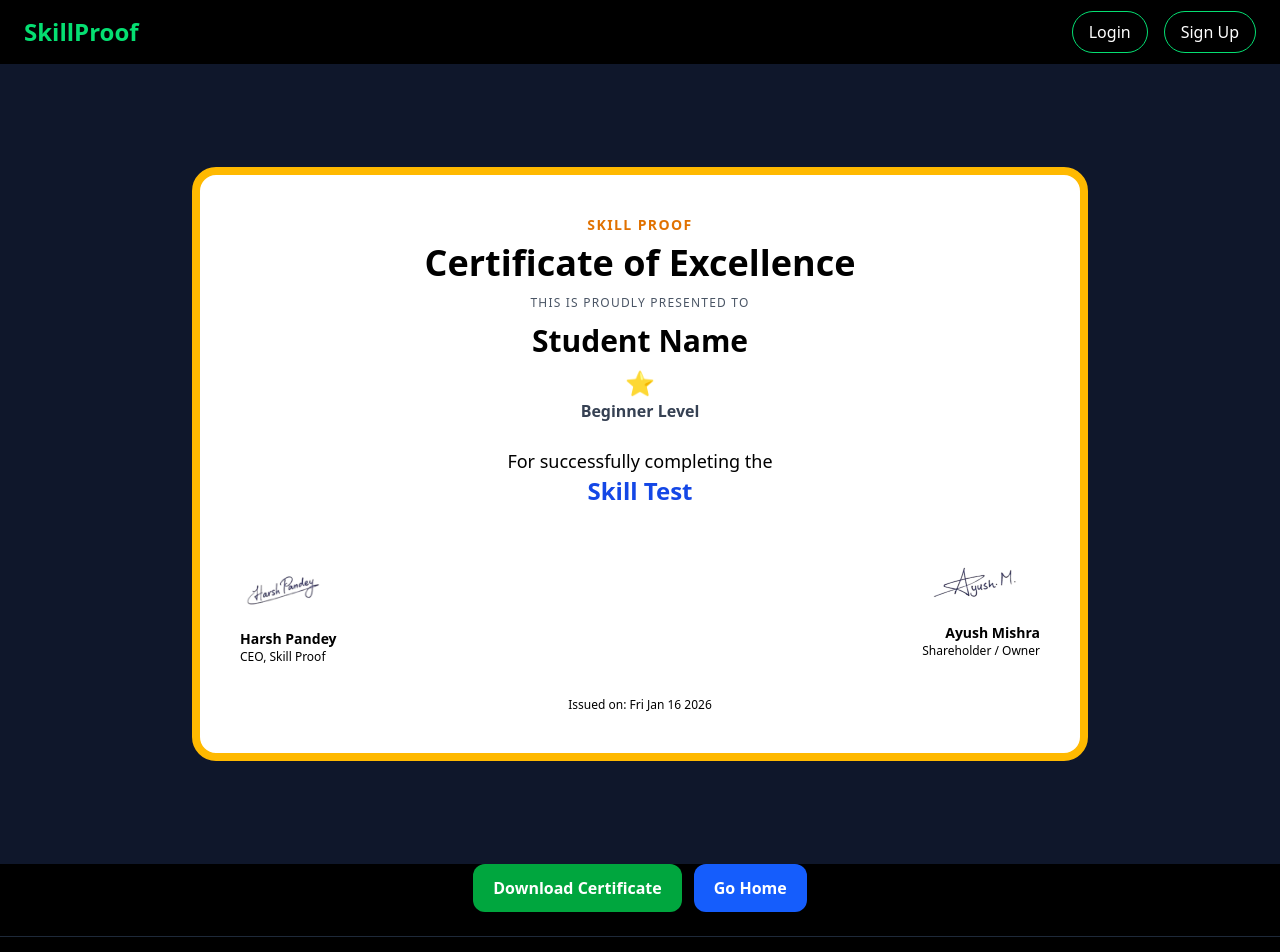
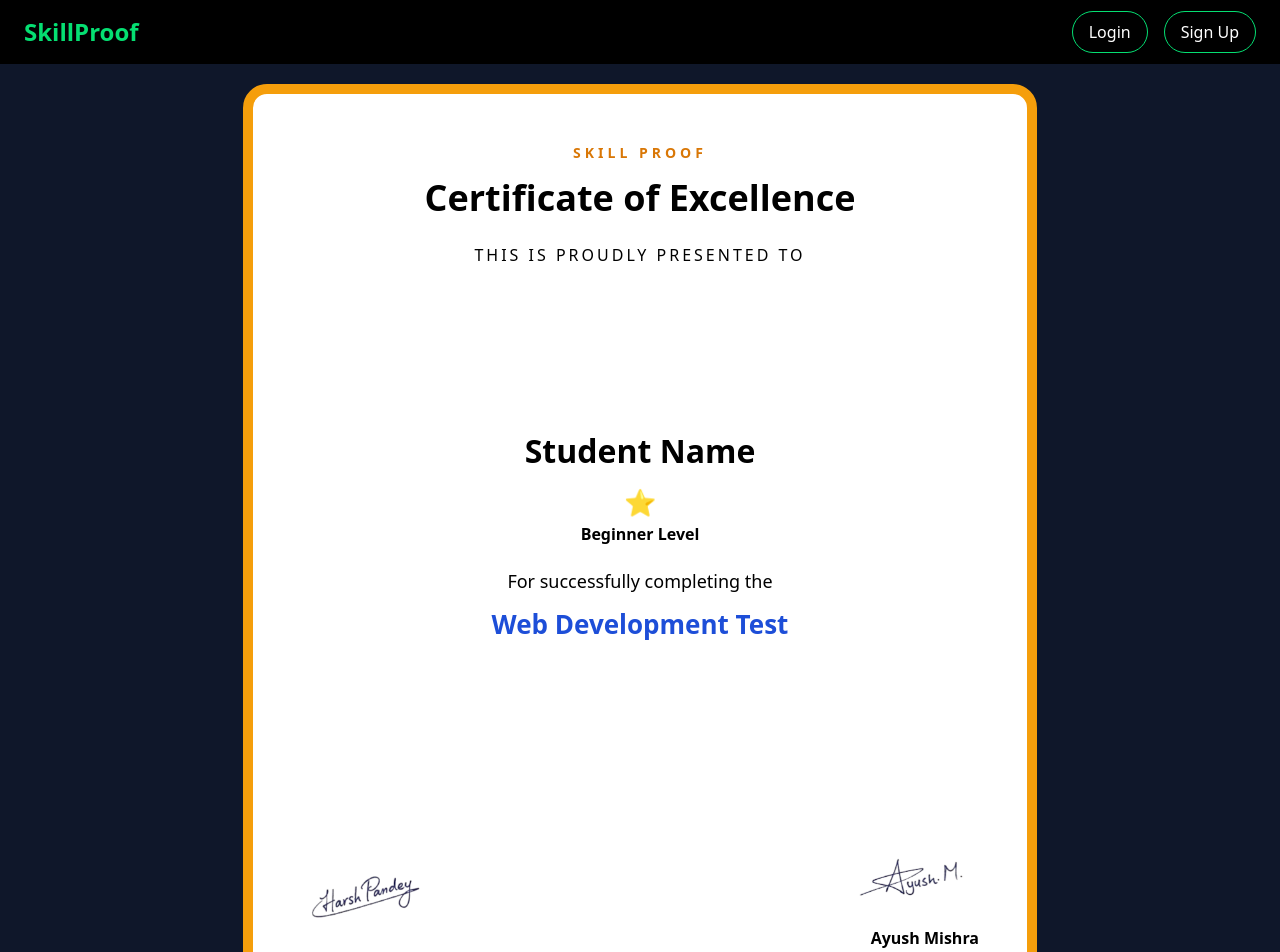
Before and after one commit to harshpandey3996/skill-proof, a React (Vite) app in the folder Frontend/: page /certificate in a window 1280 px wide. Shown: the top 952 px of the page. Built offline with nearby package versions, Linux system fonts and the light colour scheme.

Commit message:
Change default certificate type to 'webdev'

```diff
--- a/Frontend/src/Pages/Certificate.jsx
+++ b/Frontend/src/Pages/Certificate.jsx
@@ -14,7 +14,7 @@
 
   const user = JSON.parse(localStorage.getItem("user"));
 
-  const certificateType = location.state?.type || "frontend";
+  const certificateType = location.state?.type || "webdev";
   const certificateLevel = location.state?.level || "beginner";
 
   const testNameMap = {
@@ -37,129 +37,187 @@
   const { stars, label } = levelConfig[certificateLevel];
   const renderStars = () => "⭐".repeat(stars);
 
-const downloadCertificate = async () => {
-  if (!certificateRef.current) return;
+  const downloadCertificate = async () => {
+    if (!certificateRef.current) return;
 
-  try {
     const canvas = await html2canvas(certificateRef.current, {
-      scale: 2,
+      scale: 3,
+      useCORS: true,
       backgroundColor: "#ffffff",
-      useCORS: true,
-      scrollY: -window.scrollY,
-
-      onclone: (doc) => {
-        doc.querySelectorAll("*").forEach((el) => {
-          const style = doc.defaultView.getComputedStyle(el);
-          if (style.color?.includes("oklch")) el.style.color = "#000";
-          if (style.backgroundColor?.includes("oklch"))
-            el.style.backgroundColor = "#fff";
-          if (style.borderColor?.includes("oklch"))
-            el.style.borderColor = "#f59e0b";
-          el.style.boxShadow = "none";
-          el.style.filter = "none";
-        });
-      },
+      width: 794,
+      height: 1123,
+      windowWidth: 794,
+      windowHeight: 1123,
     });
 
     const imgData = canvas.toDataURL("image/png");
 
     const pdf = new jsPDF("portrait", "mm", "a4");
-
-    const pageWidth = pdf.internal.pageSize.getWidth();
-    const pageHeight = pdf.internal.pageSize.getHeight();
-
-    const imgWidth = pageWidth - 20; // margins
-    const imgHeight = (canvas.height * imgWidth) / canvas.width;
-
-    const x = 10;
-    const y = (pageHeight - imgHeight) / 2;
-
-    pdf.addImage(imgData, "PNG", x, y, imgWidth, imgHeight);
+    pdf.addImage(imgData, "PNG", 0, 0, 210, 297);
     pdf.save("certificate.pdf");
-
-    // ✅ SUCCESS ALERT
-    alert("Your certificate has been downloaded successfully 🎉");
-  } catch (error) {
-    console.error("Certificate download failed:", error);
-
-    // ⚠ ERROR ALERT
-    alert(
-      "Something went wrong while downloading the certificate. Please try again!"
-    );
-  }
-};
+  };
 
   return (
     <>
       <Navbar />
 
-      <div className="min-h-screen bg-slate-900 flex justify-center items-center px-3 py-6">
-        <div
-          ref={certificateRef}
-          className="w-full max-w-md sm:max-w-4xl bg-white rounded-3xl border-8 border-amber-400 p-4 sm:p-10 text-center overflow-hidden"
-        >
-          <p className="tracking-widest text-amber-600 font-bold text-xs sm:text-sm">
-            SKILL PROOF
-          </p>
+      {/* INLINE CSS */}
+      <style>{`
+        .certificate-wrapper {
+          display: flex;
+          justify-content: center;
+          padding: 20px;
+          background: #0f172a;
+          overflow-x: auto;
+        }
 
-          <h1 className="text-xl sm:text-4xl font-bold text-black mt-2">
-            Certificate of Excellence
-          </h1>
+        .certificate-a4 {
+          width: 794px;
+          height: 1123px;
+          background: white;
+          border-radius: 24px;
+          border: 10px solid #f59e0b;
+          padding: 48px;
+          box-sizing: border-box;
+          text-align: center;
 
-          <p className="uppercase text-[10px] sm:text-xs tracking-widest text-gray-600 mt-3">
-            This is proudly presented to
-          </p>
+          display: flex;
+          flex-direction: column;
+          justify-content: space-between; /* 🔥 bottom space fix */
+        }
 
-          <h2 className="mt-3 text-lg sm:text-3xl font-semibold text-black">
-            {user?.name || "Student Name"}
-          </h2>
+        @media (max-width: 768px) {
+          .certificate-a4 {
+            transform: scale(0.48);
+            transform-origin: top center;
+          }
+        }
 
-          <div className="text-lg sm:text-2xl mt-2">{renderStars()}</div>
+        .subtitle {
+          letter-spacing: 4px;
+          color: #d97706;
+          font-weight: bold;
+          font-size: 14px;
+        }
 
-          <p className="font-semibold text-gray-700 text-sm sm:text-base">
-            {label}
-          </p>
+        .title {
+          font-size: 36px;
+          font-weight: 800;
+          margin-top: 8px;
+        }
 
-          <p className="mt-4 sm:mt-6 text-sm sm:text-lg">
-            For successfully completing the
-          </p>
+        .name {
+          font-size: 32px;
+          font-weight: 700;
+          margin-top: 160px;
+        }
 
-          <p className="text-base sm:text-2xl font-bold text-blue-700">
-            {testName}
-          </p>
+        .test {
+          font-size: 26px;
+          font-weight: 700;
+          color: #1d4ed8;
+          margin-top: 10px;
+        }
 
-          <div className="mt-10 flex flex-col sm:flex-row justify-between gap-8 text-black text-sm">
-            <div className="text-center sm:text-left">
-              <img src={sign1} className="w-20 mx-auto sm:mx-0" />
-              <p className="font-bold mt-2">Harsh Pandey</p>
-              <p className="text-xs">CEO, Skill Proof</p>
+        .signatures {
+          display: flex;
+          justify-content: space-between;
+          margin-top: 70px; /* 🔥 reduced */
+        }
+
+        .signatures img {
+          width: 120px;
+        }
+
+        .sign-name {
+          font-weight: bold;
+          margin-top: 8px;
+        }
+
+        .footer-btns {
+          display: flex;
+          justify-content: center;
+          gap: 12px;
+          padding-bottom: 30px;
+        }
+
+        .btn {
+          padding: 14px 22px;
+          border-radius: 12px;
+          color: white;
+          font-weight: bold;
+          border: none;
+          cursor: pointer;
+        }
+
+        .btn-download {
+          background: #16a34a;
+        }
+
+        .btn-home {
+          background: #2563eb;
+        }
+      `}</style>
+
+      <div className="certificate-wrapper">
+        <div ref={certificateRef} className="certificate-a4">
+
+          {/* TOP */}
+          <div>
+            <div className="subtitle">SKILL PROOF</div>
+            <div className="title">Certificate of Excellence</div>
+
+            <p style={{ marginTop: "18px", letterSpacing: "3px" }}>
+              THIS IS PROUDLY PRESENTED TO
+            </p>
+
+            <div className="name ">
+              {user?.name || "Student Name"}
             </div>
 
-            <div className="text-center sm:text-right">
-              <img src={sign2} className="w-24 mx-auto sm:ml-auto" />
-              <p className="font-bold mt-2">Ayush Mishra</p>
-              <p className="text-xs">Shareholder / Owner</p>
+            <div style={{ fontSize: "26px", marginTop: "8px" }}>
+              {renderStars()}
+            </div>
+
+            <p style={{ fontWeight: "600" }}>{label}</p>
+
+            <p style={{ marginTop: "22px", fontSize: "18px" }}>
+              For successfully completing the
+            </p>
+
+            <div className="test">{testName}</div>
+          </div>
+
+          {/* MIDDLE */}
+          <div className="signatures">
+            <div>
+              <img src={sign1} alt="CEO Signature" />
+              <div className="sign-name">Harsh Pandey</div>
+              <div style={{ fontSize: "12px" }}>CEO, Skill Proof</div>
+            </div>
+
+            <div style={{ textAlign: "right" }}>
+              <img src={sign2} alt="Owner Signature" />
+              <div className="sign-name">Ayush Mishra</div>
+              <div style={{ fontSize: "12px" }}>
+                Shareholder / Owner
+              </div>
             </div>
           </div>
 
-          <p className="mt-8 text-xs text-black">
+          {/* BOTTOM */}
+          <p style={{ fontSize: "12px", marginTop: "20px" }}>
             Issued on: {new Date().toDateString()}
           </p>
         </div>
       </div>
 
-      <div className="flex justify-center gap-3 pb-6">
-        <button
-          onClick={downloadCertificate}
-          className="px-5 py-3 rounded-xl bg-green-600 font-bold text-white"
-        >
+      <div className="footer-btns">
+        <button className="btn btn-download" onClick={downloadCertificate}>
           Download Certificate
         </button>
 
-        <button
-          onClick={() => navigate("/")}
-          className="px-5 py-3 rounded-xl bg-blue-600 font-bold text-white"
-        >
+        <button className="btn btn-home" onClick={() => navigate("/")}>
           Go Home
         </button>
       </div>
```
